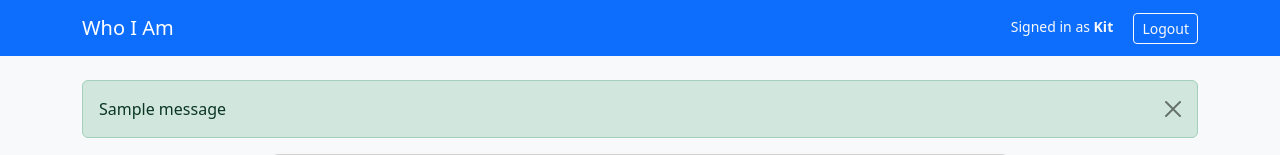
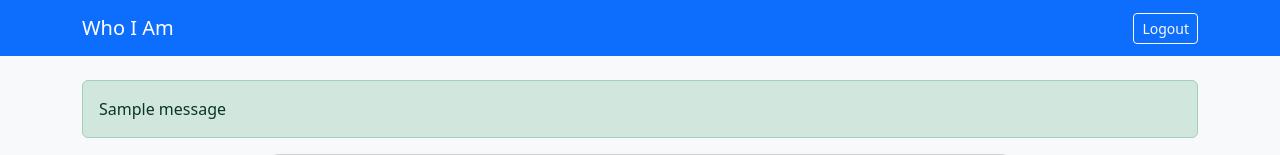
Before and after one commit to havannahspikes/who-i-am, a Flask app: page /alpha in a window 1280 px wide. Shown: the top 155 px of the page. Run offline with Flask 2, Linux system fonts and the light colour scheme; a user stored in the database is signed in; data comes from the database, SQL or seed files in the repository; tables that the repository leaves empty hold one stand-in row (values such as "Sample post"); one stand-in notice (Sample message) is shown.

Commit message:
Update base.html

```diff
--- a/templates/base.html
+++ b/templates/base.html
@@ -16,7 +16,7 @@
 
       <div class="ms-auto">
         {% if session.get('username') %}
-          <span class="text-light me-2 small">Signed in as <strong>{{ session.get('username') }}</strong></span>
+
           <a class="btn btn-sm btn-outline-light ms-2" href="{{ url_for('logout') }}">Logout</a>
         {% else %}
           <a class="btn btn-sm btn-outline-light" href="{{ url_for('alpha') }}">Sign In</a>
@@ -29,18 +29,12 @@
     {% with messages = get_flashed_messages(with_categories=true) %}
       {% if messages %}
         {% for category, msg in messages %}
-          <div class="alert alert-{{ category }} alert-dismissible fade show" role="alert">
-            {{ msg }}
-            <button type="button" class="btn-close" data-bs-dismiss="alert" aria-label="Close"></button>
-          </div>
+          <div class="alert alert-{{ category }}">{{ msg }}</div>
         {% endfor %}
       {% endif %}
     {% endwith %}
 
     {% block content %}{% endblock %}
   </div>
-
-  <script src="https://cdn.jsdelivr.net/npm/bootstrap@5.3.0/dist/js/bootstrap.bundle.min.js"></script>
-  {% block scripts %}{% endblock %}
 </body>
 </html>
```
